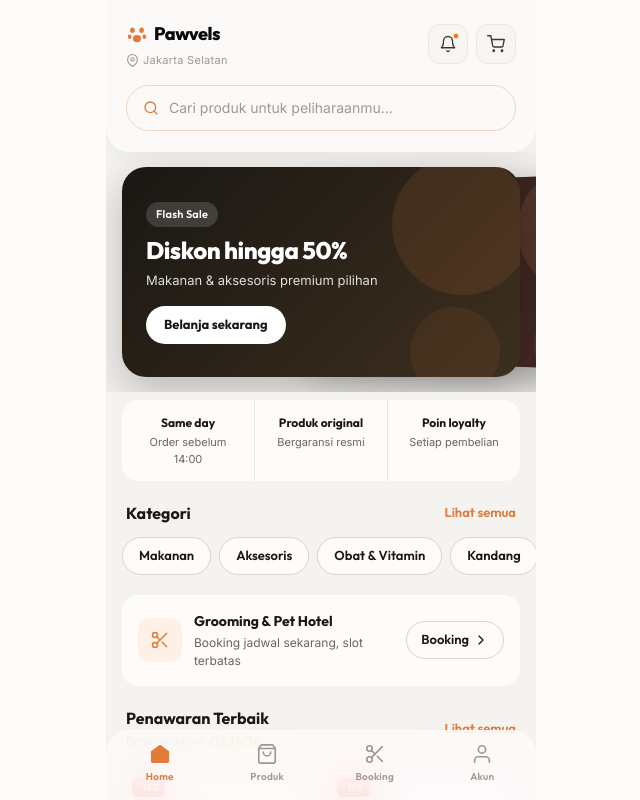
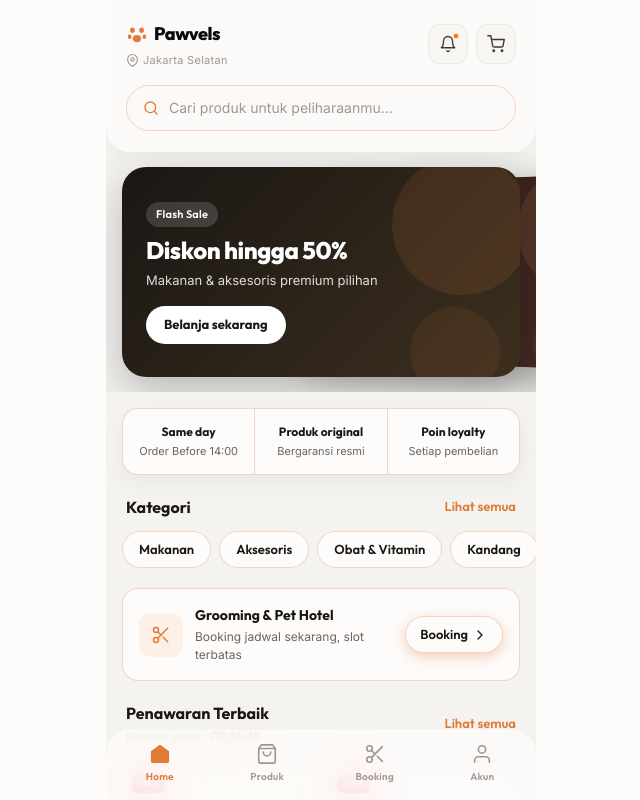
Before and after one commit to jhordideamarall/petshop, a Next.js app in the folder apps/web/: page / in a window 1280 px wide. Shown: the whole page, without its empty margins (319-959 px from the left). Built offline with nearby package versions, Linux system fonts and the light colour scheme.

Commit message:
style: apply orange brand borders to category tags, grooming card, and booking button

```diff
--- a/apps/web/app/(shop)/page.tsx
+++ b/apps/web/app/(shop)/page.tsx
@@ -157,7 +157,7 @@
 );
 
 const FEATURES = [
-  { label: 'Same day', sub: 'Order sebelum 14:00' },
+  { label: 'Same day', sub: 'Order Before 14:00' },
   { label: 'Produk original', sub: 'Bergaransi resmi' },
   { label: 'Poin loyalty', sub: 'Setiap pembelian' },
 ] as const;
@@ -439,9 +439,11 @@
       {/* Feature strip */}
       <div
         style={{
-          margin: '8px 16px 0',
+          margin: '16px 16px 0',
           background: '#FDFCFB',
           borderRadius: 16,
+          boxShadow: '0 8px 24px rgba(0,0,0,0.05)',
+          border: '1px solid rgba(224, 123, 57, 0.3)',
           display: 'grid',
           gridTemplateColumns: '1fr 1px 1fr 1px 1fr',
         }}
@@ -464,7 +466,7 @@
                 {feat.sub}
               </div>
             </div>
-            {i < 2 && <div style={{ background: '#EAE7E2', width: 1 }} />}
+            {i < 2 && <div style={{ background: 'rgba(224, 123, 57, 0.3)', width: 1 }} />}
           </div>
         ))}
       </div>
@@ -524,7 +526,7 @@
                 alignItems: 'center',
                 padding: '8px 16px',
                 borderRadius: 9999,
-                border: '1.5px solid #D8D4CE',
+                border: '1.5px solid rgba(224, 123, 57, 0.3)',
                 background: '#FDFCFB',
                 color: '#1A1714',
                 fontFamily: 'var(--font-heading)',
@@ -546,6 +548,7 @@
           margin: '16px 16px 0',
           background: '#FDFCFB',
           borderRadius: 16,
+          border: '1px solid rgba(224, 123, 57, 0.3)',
           padding: '16px',
           display: 'flex',
           alignItems: 'center',
@@ -590,8 +593,9 @@
             gap: 4,
             padding: '8px 14px',
             borderRadius: 9999,
-            border: '1.5px solid #D8D4CE',
+            border: '1.5px solid rgba(224, 123, 57, 0.3)',
             background: '#FDFCFB',
+            boxShadow: '0 4px 14px rgba(224, 123, 57, 0.35)',
             color: '#1A1714',
             fontFamily: 'var(--font-heading)',
             fontWeight: 600,
```
Also changed, not shown: 2 other files (tests, documents, lock files or other folders).
